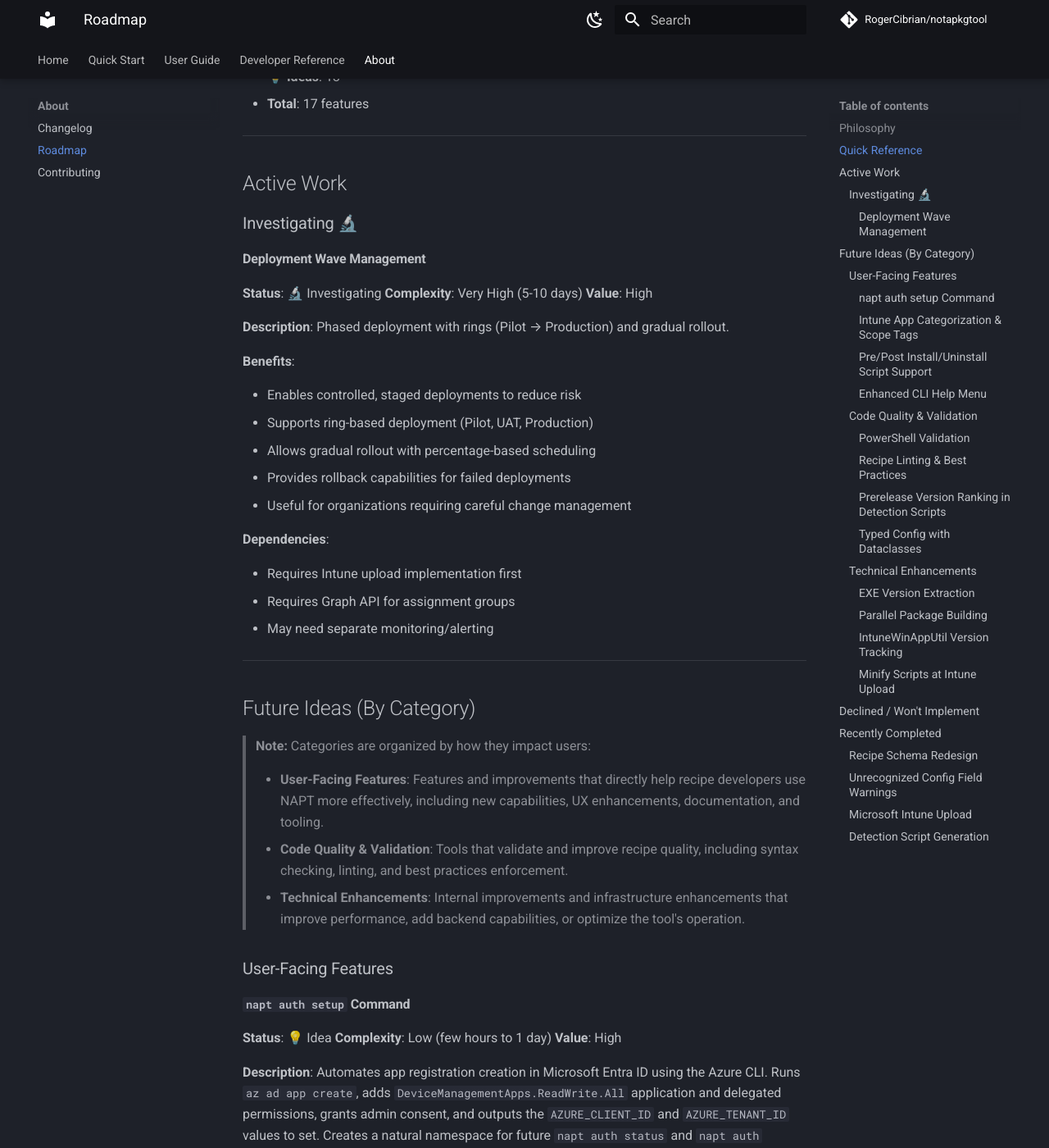
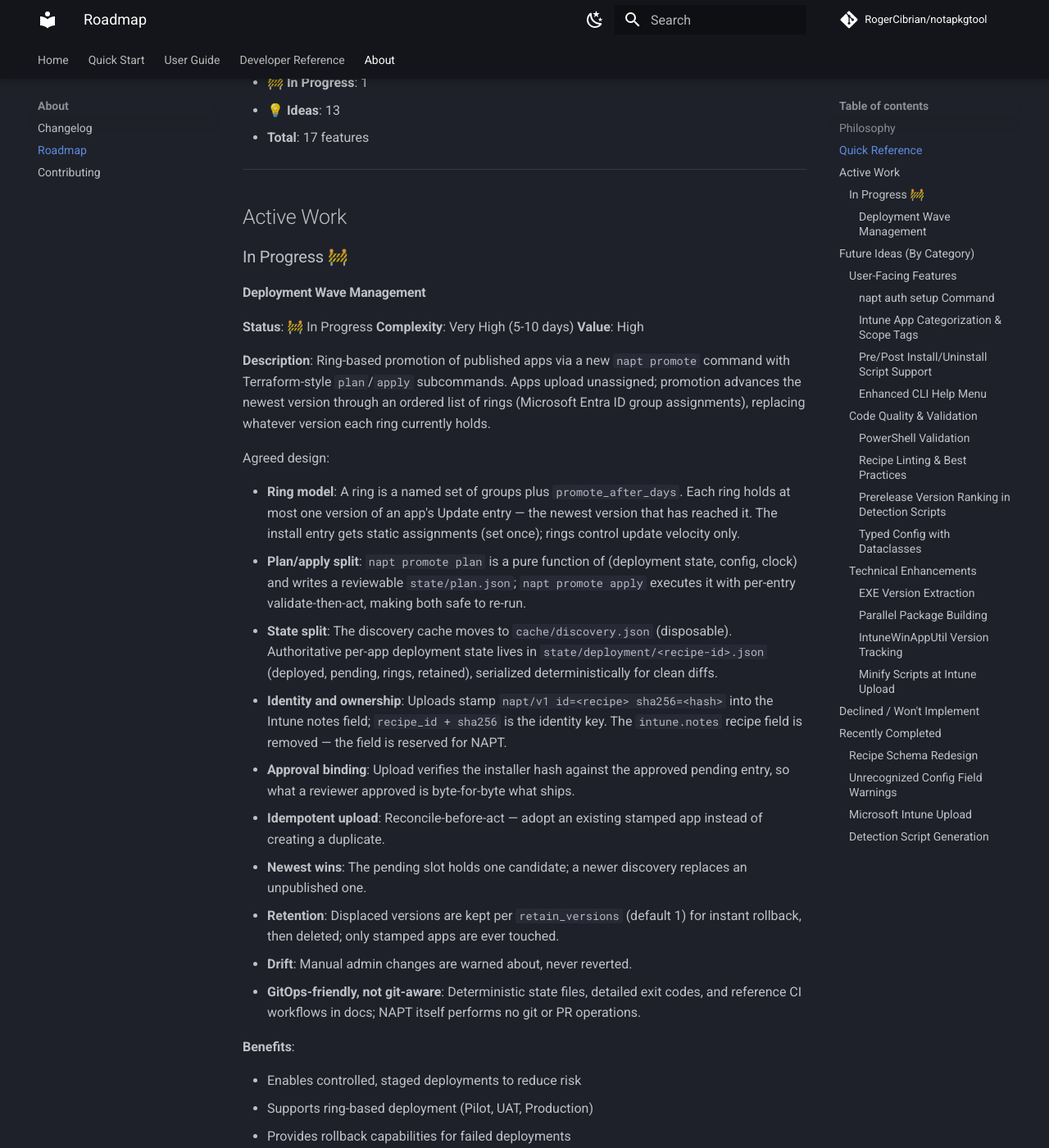
Before and after one commit to RogerCibrian/notapkgtool, an MkDocs documentation site: the page built from docs/roadmap.md, in a window 1280 px wide and 1400 px high, scrolled down 1763 px. Shown: the whole window at 82% size. Built offline with MkDocs 1.6.1 and Material for MkDocs 9.7.7, drawn with Linux system fonts in a browser that asks for light colours; comment, search, counter and statistics services are not loaded; some of the changed text lies outside the part shown.

Commit message:
docs: Capture deployment promotion design in roadmap

```diff
--- a/docs/roadmap.md
+++ b/docs/roadmap.md
@@ -26,7 +26,7 @@ This roadmap is a living document showing potential future directions for NAPT.
 | Recipe Schema Redesign | ✅ Completed | User-Facing | High | High |
 | Microsoft Intune Upload | ✅ Completed | User-Facing | High | Very High |
 | `napt auth setup` Command | 💡 Idea | User-Facing | Low | High |
-| Deployment Wave Management | 🔬 Investigating | User-Facing | Very High | High |
+| Deployment Wave Management | 🚧 In Progress | User-Facing | Very High | High |
 | Pre/Post Install/Uninstall Script Support | 💡 Idea | User-Facing | Low | Medium |
 | Enhanced CLI Help Menu | 💡 Idea | User-Facing | Low | Medium |
 | Intune App Categorization & Scope Tags | 💡 Idea | User-Facing | Medium | Medium |
@@ -43,7 +43,7 @@ This roadmap is a living document showing potential future directions for NAPT.
 **Summary:**
 
 - ✅ **Completed**: 3
-- 🔬 **Investigating**: 1
+- 🚧 **In Progress**: 1
 - 💡 **Ideas**: 13
 - **Total**: 17 features
 
@@ -51,30 +51,76 @@ This roadmap is a living document showing potential future directions for NAPT.
 
 ## Active Work
 
-### Investigating 🔬
+### In Progress 🚧
 
 #### Deployment Wave Management
 
-**Status**: 🔬 Investigating
+**Status**: 🚧 In Progress
 **Complexity**: Very High (5-10 days)
 **Value**: High
 
-**Description**: Phased deployment with rings (Pilot → Production) and gradual
-rollout.
+**Description**: Ring-based promotion of published apps via a new
+`napt promote` command with Terraform-style `plan`/`apply` subcommands.
+Apps upload unassigned; promotion advances the newest version through an
+ordered list of rings (Microsoft Entra ID group assignments), replacing
+whatever version each ring currently holds.
+
+Agreed design:
+
+- **Ring model**: A ring is a named set of groups plus `promote_after_days`.
+  Each ring holds at most one version of an app's Update entry — the newest
+  version that has reached it.
+  The install entry gets static assignments (set once); rings control update
+  velocity only.
+- **Plan/apply split**: `napt promote plan` is a pure function of
+  (deployment state, config, clock) and writes a reviewable
+  `state/plan.json`; `napt promote apply` executes it with per-entry
+  validate-then-act, making both safe to re-run.
+- **State split**: The discovery cache moves to `cache/discovery.json`
+  (disposable).
+  Authoritative per-app deployment state lives in
+  `state/deployment/<recipe-id>.json` (deployed, pending, rings, retained),
+  serialized deterministically for clean diffs.
+- **Identity and ownership**: Uploads stamp `napt/v1 id=<recipe>
+  sha256=<hash>` into the Intune notes field; `recipe_id + sha256` is the
+  identity key.
+  The `intune.notes` recipe field is removed — the field is reserved for
+  NAPT.
+- **Approval binding**: Upload verifies the installer hash against the
+  approved pending entry, so what a reviewer approved is byte-for-byte what
+  ships.
+- **Idempotent upload**: Reconcile-before-act — adopt an existing stamped
+  app instead of creating a duplicate.
+- **Newest wins**: The pending slot holds one candidate; a newer discovery
+  replaces an unpublished one.
+- **Retention**: Displaced versions are kept per `retain_versions` (default
+  1) for instant rollback, then deleted; only stamped apps are ever touched.
+- **Drift**: Manual admin changes are warned about, never reverted.
+- **GitOps-friendly, not git-aware**: Deterministic state files, detailed
+  exit codes, and reference CI workflows in docs; NAPT itself performs no
+  git or PR operations.
 
 **Benefits**:
 
 - Enables controlled, staged deployments to reduce risk
 - Supports ring-based deployment (Pilot, UAT, Production)
-- Allows gradual rollout with percentage-based scheduling
 - Provides rollback capabilities for failed deployments
+- Lets orgs gate publishes and promotions through PR review when state files
+  are committed to git
 - Useful for organizations requiring careful change management
 
 **Dependencies**:
 
-- Requires Intune upload implementation first
-- Requires Graph API for assignment groups
-- May need separate monitoring/alerting
+- Requires Graph API assignment endpoints and `Group.Read.All` for group
+  name resolution
+- Delivered across eight PRs: state split, upload provenance and hash gate,
+  idempotent upload, deployment config and assignment client, `promote plan`
+  and `napt status`, `promote apply` with retention, drift detection, GitOps
+  docs and schema versioning
+
+**Related**: Health-gated promotion (block on install failure rates) and
+native Intune supersedence are deliberate follow-ups, not part of this
+iteration.
 
 ---
 
```
